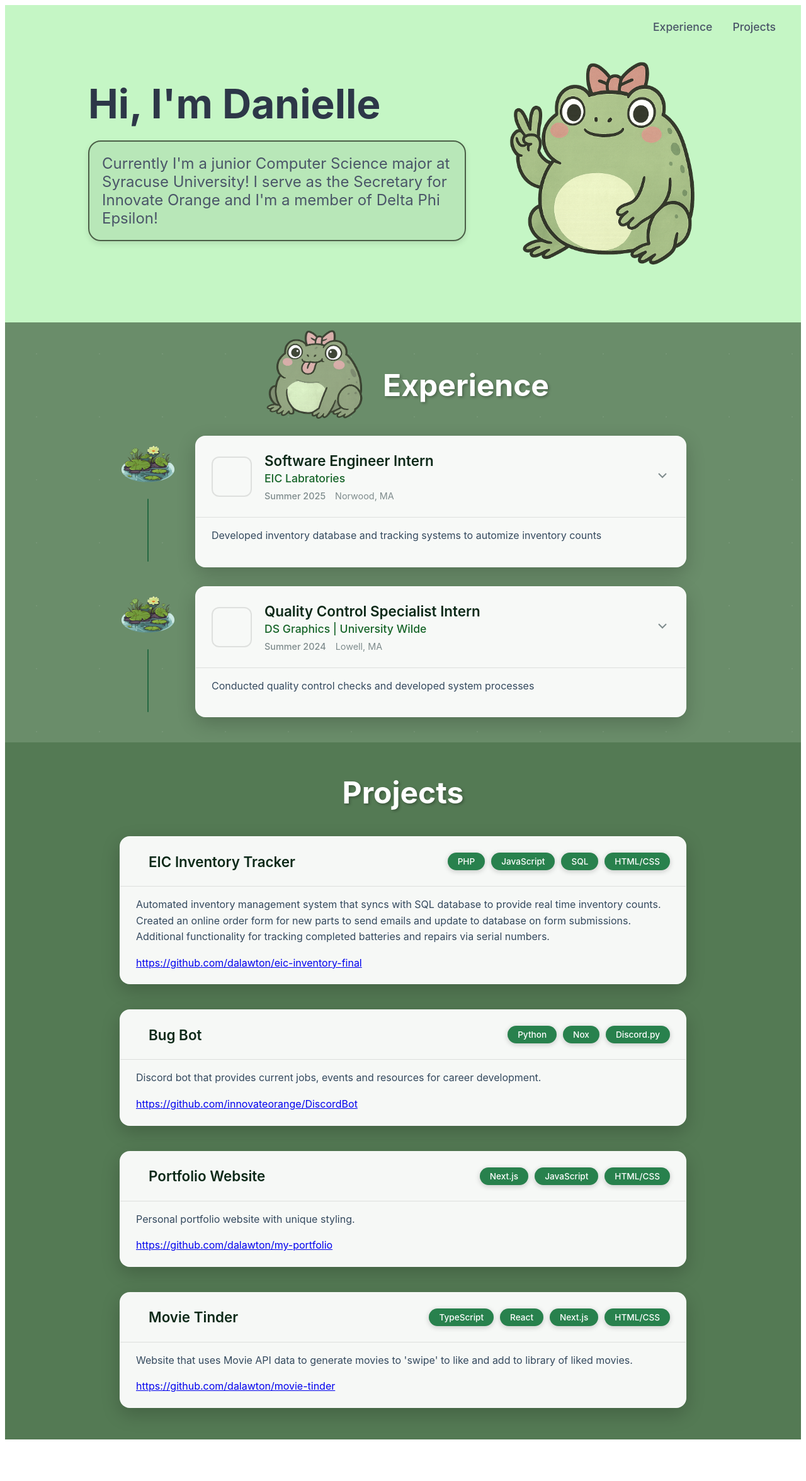
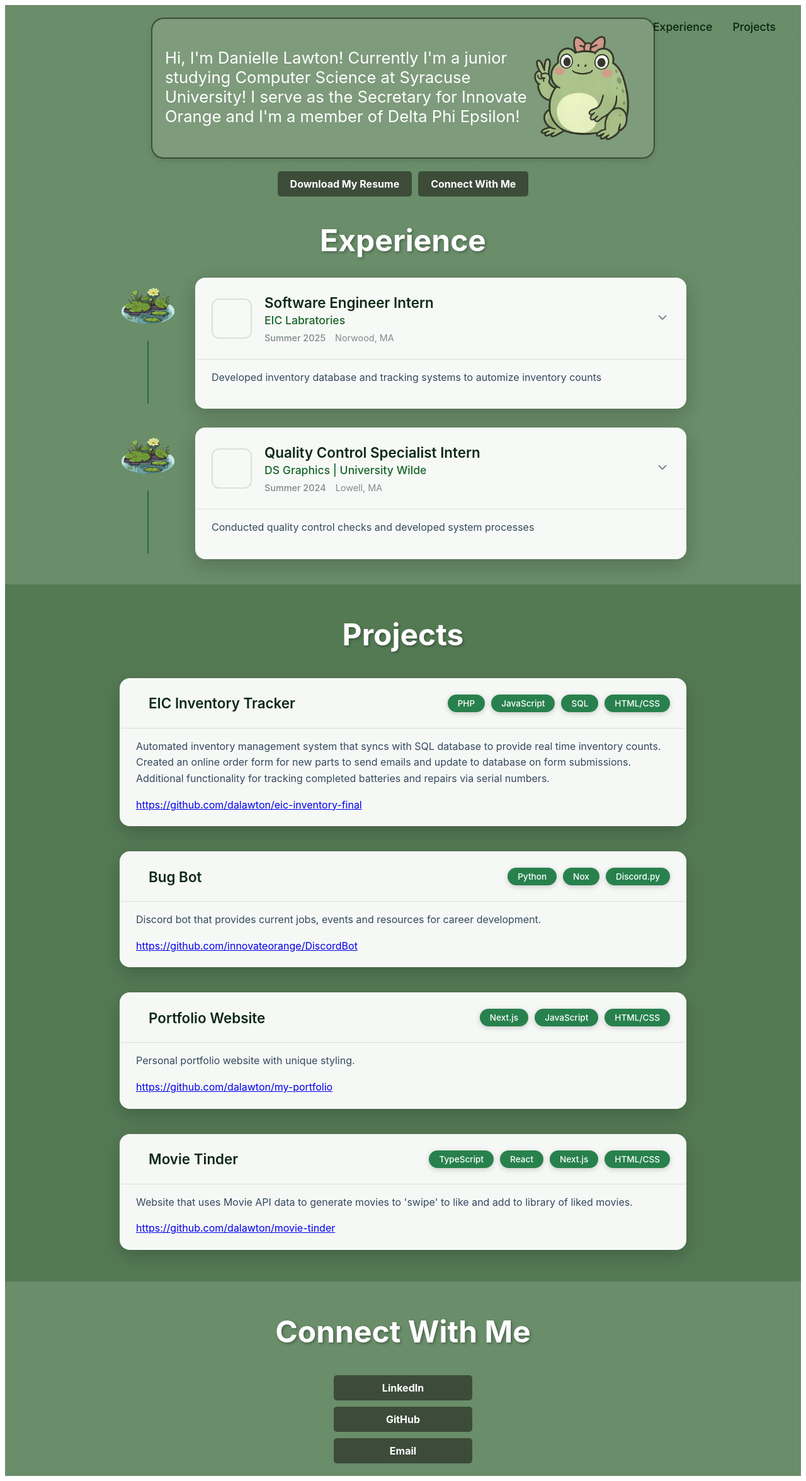
Before and after one commit to dalawton/my-portfolio, a Next.js app: page / in a window 1280 px wide. Shown: the whole page at 63% size. Before the commit the page ends 2294 px from the top, so only its background shows below. Built offline with nearby package versions, Linux system fonts and the light colour scheme.

Commit message:
updating styling and format

```diff
--- a/pages/index.js
+++ b/pages/index.js
@@ -2,9 +2,9 @@
 import Head from 'next/head'
 import Image from 'next/image'
 import { useState } from 'react'
-import homeStyles from '../styles/Home.module.css'
 import experienceStyles from '../styles/Experience.module.css'
 import projectsStyles from '../styles/Projects.module.css'
+import connectStyles from '../styles/Connect.module.css'
 
 export default function Home() {
   const [expandedCard, setExpandedCard] = useState(null);
@@ -72,50 +72,48 @@ export default function Home() {
   };
 
   return (
-    <div className={homeStyles.container}>
+    <div className={experienceStyles.container}>
       <Head>
         <title>Danielle - Computer Science Portfolio</title>
         <meta name="description" content="Danielle's Computer Science Portfolio" />
         <link rel="icon" href="/favicon.ico" />
       </Head>
 
-      <header className={homeStyles.header}>
-        <nav className={homeStyles.nav}>
-          <a href="#experience" className={homeStyles.navLink}>Experience</a>
-          <a href="#projects" className={homeStyles.navLink}>Projects</a>
+      <header className={experienceStyles.header}>
+        <nav className={experienceStyles.nav}>
+          <a href="#experience" className={experienceStyles.navLink}>Experience</a>
+          <a href="#projects" className={experienceStyles.navLink}>Projects</a>
         </nav>
       </header>
 
-      <main className={homeStyles.main}>
-        <div className={homeStyles.content}>
-          <div className={homeStyles.textSection}>
-            <h1 className={homeStyles.title}>Hi, I&apos;m Danielle</h1>
-            <p className={homeStyles.subtitle}>Currently I&apos;m a junior Computer Science major at Syracuse University! I serve as the Secretary for Innovate Orange and I&apos;m a member of Delta Phi Epsilon!</p>
+
+
+      <section id="experience" className={experienceStyles.experienceSection}>
+        <main className={experienceStyles.main}>
+        <div className={experienceStyles.textSection}>
+          <div className={experienceStyles.subtitle}>
+            <p>Hi, I&apos;m Danielle Lawton! Currently I&apos;m a junior studying Computer Science at Syracuse University! I serve as the Secretary for Innovate Orange and I&apos;m a member of Delta Phi Epsilon!</p>
+            <div className={experienceStyles.illustration}>
+              <Image
+                src="/peace-frog.png"
+                alt="Hi Frog"
+                width={180}
+                height={180}
+                priority
+              />
+            </div>
+          </div>
+          <div className={experienceStyles.resumeSection}>
+            <a href="/DanielleLawton-Resume.pdf" download={"DanielleLawton-Resume.pdf"} className={experienceStyles.resumeLink}>
+              Download My Resume
+            </a>
+            <a href="#connect" className={experienceStyles.resumeLink}>Connect With Me</a>
           </div>
 
-          <div className={homeStyles.illustration}>
-            <Image
-              src="/peace-frog.png"
-              alt="Hi Frog"
-              width={350}
-              height={350}
-              priority
-            />
-          </div>
         </div>
       </main>
-
-      <section id="experience" className={experienceStyles.experienceSection}>
         <div className={experienceStyles.experienceContainer}>
           <div className={experienceStyles.sectionTitleRow}>
-            <Image
-              src="/frog-image.png"
-              alt="Frog"
-              width={380}
-              height={200}
-              priority
-              className={experienceStyles.titleFrog}
-            />
             <h2 className={experienceStyles.sectionTitle}>Experience</h2>
           </div>
 
@@ -213,6 +211,26 @@ export default function Home() {
           </div>
         </div>
       </section>
+
+
+      <section id="connect" className={connectStyles.connectSection}>
+        <div className={connectStyles.connectContainer}>
+          <div className={connectStyles.main}>
+            <h2 className={connectStyles.sectionTitle}>Connect With Me</h2>
+            <div className={connectStyles.socialLinks}>
+              <a href="https://www.linkedin.com/in/danielle-lawton/" target="_blank" rel="noopener noreferrer" className={connectStyles.socialLink}>
+                <span>LinkedIn</span>
+              </a>
+              <a href="https://www.github.com/dalawton" target="_blank" rel="noopener noreferrer" className={connectStyles.socialLink}>
+                <span>GitHub</span>
+              </a>
+              <a href="mailto:daniellelawton8@gmail.com" className={connectStyles.socialLink}>
+                <span>Email</span>
+              </a>
+            </div>
+          </div>
+        </div>
+      </section>
     </div>
   )
 }
--- /dev/null
+++ b/styles/Connect.module.css
@@ -0,0 +1,48 @@
+.connectSection {
+  padding: 10px 0;
+  background: #6a8d6a;
+  position: relative;
+}
+
+.connectContainer {
+  max-width: 1200px;
+  margin: 0 auto;
+  padding: 0 0;
+  position: relative;
+  z-index: 1;
+}
+
+.sectionTitle {
+  text-align: center;
+  font-size: 3rem;
+  font-weight: 700;
+  color: white;
+  margin-bottom: 40px;
+  text-shadow: 2px 2px 4px rgba(0, 0, 0, 0.3);
+}
+
+.socalLinks {
+  display: flex;
+  margin-top: 20px;
+  align-self: center;
+}
+
+.socialLink {
+  display: block;
+  margin: auto;
+  max-width: 200px;
+  text-align: center;
+  padding: 10px;
+  margin-bottom: 10px;
+  background: #3c4c39;
+  color: white;
+  text-decoration: none;
+  border-radius: 5px;
+  font-weight: bold;
+  transition: background-color 0.3s ease;
+}
+
+.main {
+  align-items: center;
+  justify-content: center;
+}
--- a/styles/Experience.module.css
+++ b/styles/Experience.module.css
@@ -1,4 +1,140 @@
 /* styles/Experience.module.css */
+.container {
+  background: #c5f6c5;
+  margin: 0;
+  font-family: -apple-system, BlinkMacSystemFont, 'Segoe UI', Roboto, Oxygen, Ubuntu, Cantarell, sans-serif;
+}
+
+.header {
+  position: fixed;
+  top: 0;
+  right: 0;
+  padding: 2rem 3rem;
+  z-index: 1000;
+}
+
+.nav {
+  display: flex;
+  gap: 2rem;
+}
+
+.navLink {
+  color: #09240f;
+  text-decoration: none;
+  font-weight: 500;
+  font-size: 1.1rem;
+  transition: color 0.3s ease;
+}
+
+.navLink:hover {
+  color: white;
+}
+
+.main {
+  display: flex;
+  align-items: center;
+  min-height: 17vw;
+  justify-content: center;
+}
+
+.content {
+  display: flex;
+  align-items: center;
+  justify-content: space-between;
+  max-width: 1000px;
+  width: 100%;
+}
+
+.textSection {
+  flex: 1;
+  max-width: 800px;
+}
+
+.subtitle {
+  display: flex;
+  font-size: 1.6rem;
+  color: white;
+  margin-top: 10px;
+  margin-bottom: 0px;
+  padding: 20px;
+  font-weight: 400;
+  background: rgba(153, 175, 149, 0.43);
+  border-radius: 20px;
+  border: 2px solid #3c4c39;
+  box-shadow: 0 4px 10px rgba(0, 0, 0, 0.1);
+}
+
+.illustration {
+  flex-shrink: 0;
+  display: flex;
+  align-items: right;
+  justify-content: right;
+}
+
+.resumeSection {
+  margin-top: 20px;
+  text-align: center;
+  display: flex;
+  gap: 10px;
+  justify-content: center;
+}
+
+.resumeLink {
+  display: inline-block;
+  padding: 10px 20px;
+  background: #3c4c39;
+  color: white;
+  text-decoration: none;
+  border-radius: 5px;
+  font-weight: bold;
+  transition: background-color 0.3s ease;
+}
+
+.resumeLink:hover {
+  background: #2a3b28;
+}
+
+@keyframes float {
+  0%, 100% {
+    transform: translateY(0px);
+  }
+  50% {
+    transform: translateY(-10px);
+  }
+}
+
+@media (max-width: 768px) {
+  .content {
+    flex-direction: column;
+    text-align: center;
+    gap: 2rem;
+  }
+
+  .title {
+    font-size: 2.5rem;
+  }
+
+  .subtitle {
+    font-size: 1.2rem;
+  }
+
+  .header {
+    padding: 1rem 2rem;
+  }
+
+  .nav {
+    gap: 1rem;
+  }
+
+  .navLink {
+    font-size: 1rem;
+  }
+
+  .illustration img {
+    width: 350px;
+    height: 350px;
+  }
+}
 .experienceSection {
   padding: 10px 0;
   background: #6a8d6a;
@@ -262,7 +398,7 @@
 
 @media (max-width: 768px) {
   .experienceSection {
-    padding: 40px 0;
+    padding: 30px 0;
   }
 
   .experienceContainer {
--- a/styles/Home.module.css
+++ /dev/null
@@ -1,122 +0,0 @@
-.container {
-  min-height: 55vh;
-  background: #c5f6c5;
-  margin: 0;
-  font-family: -apple-system, BlinkMacSystemFont, 'Segoe UI', Roboto, Oxygen, Ubuntu, Cantarell, sans-serif;
-}
-
-.header {
-  position: fixed;
-  top: 0;
-  right: 0;
-  padding: 2rem 3rem;
-  z-index: 1000;
-}
-
-.nav {
-  display: flex;
-  gap: 2rem;
-}
-
-.navLink {
-  color: #4a5568;
-  text-decoration: none;
-  font-weight: 500;
-  font-size: 1.1rem;
-  transition: color 0.3s ease;
-}
-
-.navLink:hover {
-  color: #2d3748;
-}
-
-.main {
-  display: flex;
-  align-items: center;
-  justify-content: center;
-  min-height: 55vh;
-  padding: 2rem;
-}
-
-.content {
-  display: flex;
-  align-items: center;
-  justify-content: space-between;
-  max-width: 1000px;
-  width: 100%;
-}
-
-.textSection {
-  flex: 1;
-  max-width: 600px;
-}
-
-.title {
-  font-size: 4rem;
-  font-weight: 700;
-  color: #2d3748;
-  margin: 0 0 1rem 0;
-  line-height: 1.2;
-}
-
-.subtitle {
-  font-size: 1.5rem;
-  color: #4a5568;
-  margin-top: 20px;
-  margin-bottom: 10px;
-  padding: 20px;
-  font-weight: 400;
-  background: rgba(75, 95, 71, 0.1);
-  border-radius: 20px;
-  border: 2px solid #4b5f47;
-  box-shadow: 0 4px 10px rgba(0, 0, 0, 0.1);
-}
-
-.illustration {
-  flex-shrink: 0;
-  display: flex;
-  align-items: center;
-  justify-content: center;
-}
-
-@keyframes float {
-  0%, 100% {
-    transform: translateY(0px);
-  }
-  50% {
-    transform: translateY(-10px);
-  }
-}
-
-@media (max-width: 768px) {
-  .content {
-    flex-direction: column;
-    text-align: center;
-    gap: 2rem;
-  }
-
-  .title {
-    font-size: 2.5rem;
-  }
-
-  .subtitle {
-    font-size: 1.2rem;
-  }
-
-  .header {
-    padding: 1rem 2rem;
-  }
-
-  .nav {
-    gap: 1rem;
-  }
-
-  .navLink {
-    font-size: 1rem;
-  }
-
-  .illustration img {
-    width: 350px;
-    height: 350px;
-  }
-}
```
Also changed, not shown: 1 other file (tests, documents, lock files or other folders).
